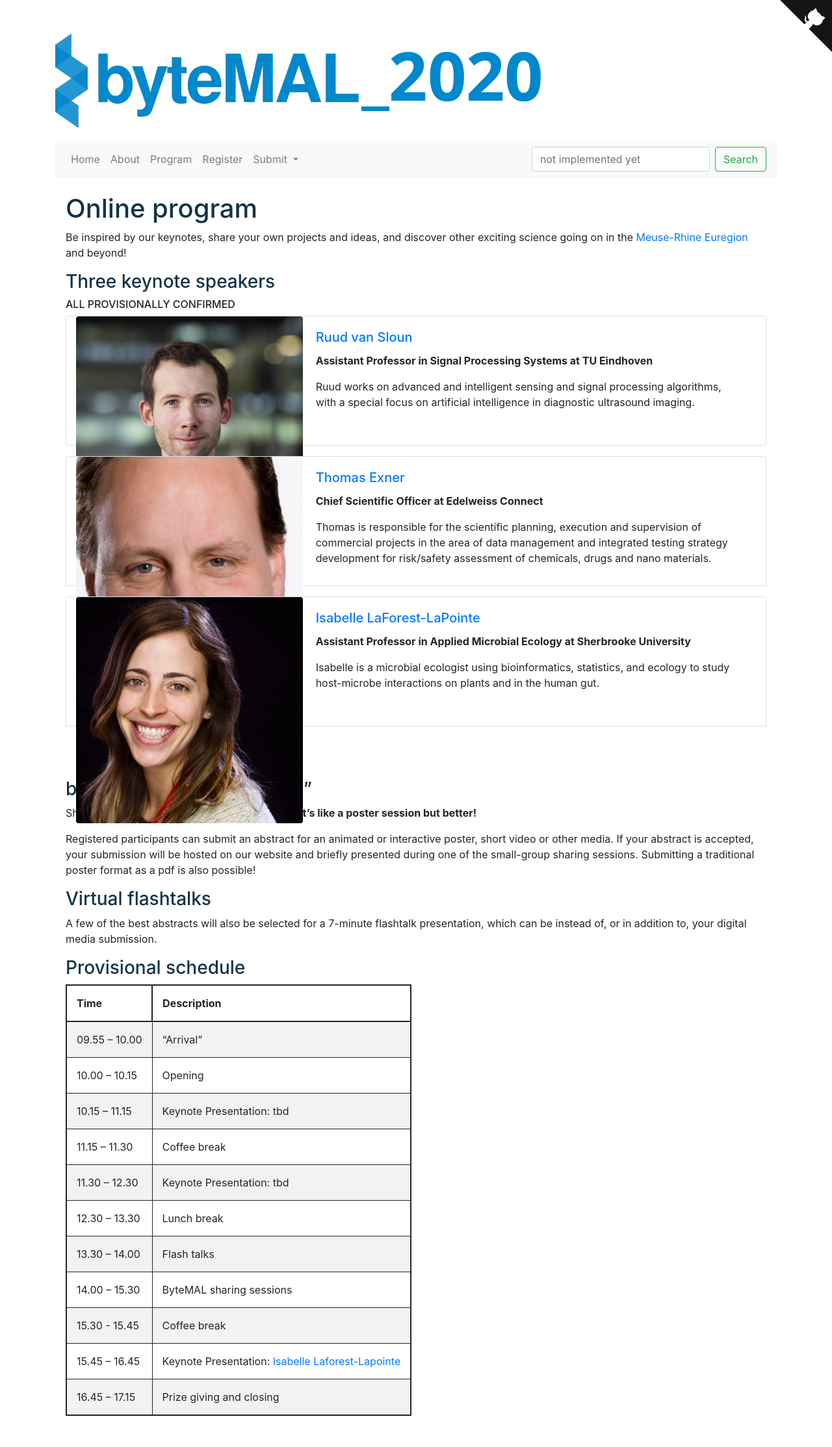
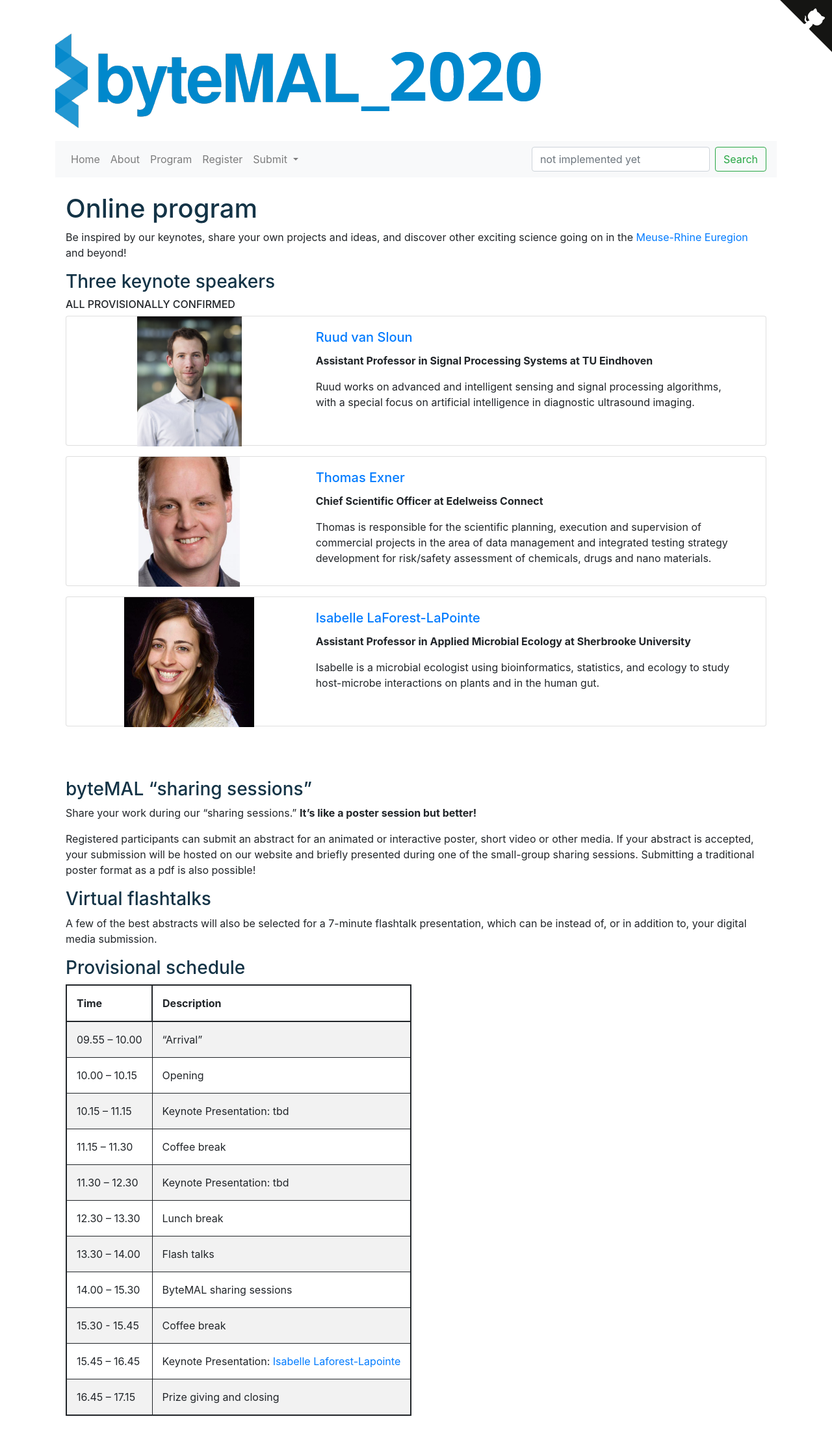
Before and after one commit to bytemal/bytemal-2020, a Jekyll site: the page built from _pages/program.md, in a window 1280 px wide. Shown: the whole page at 65% size. Built offline with Jekyll 4.4.1, drawn with Linux system fonts in a browser that asks for light colours.

Commit message:
keynote image sizing css

```diff
--- a/_pages/program.md
+++ b/_pages/program.md
@@ -12,11 +12,10 @@
 
 ###### ALL PROVISIONALLY CONFIRMED
 
-
 <div class="card container-md mb-3" style="max-height: 200px">
   <div class="row no-gutters">
     <div class="col-md-4">
-      <img src="/bytemal-2020/images/ruud.jpg" class="card-img rounded" alt="Ruud van Sloun" style="object-fit: contain; max-height: 100%">
+      <img src="/bytemal-2020/images/ruud.jpg" class="card-img rounded-lg" alt="Ruud van Sloun">
     </div>
     <div class="col-md-8">
       <div class="card-body">
@@ -31,7 +30,7 @@
 <div class="card container-md mb-3" style="max-height: 200px">
   <div class="row no-gutters">
     <div class="col-md-4">
-      <img src="/bytemal-2020/images/thomas.jpg" class="card-img rounded" alt="Thomas Exner" style="object-fit: contain; max-height: 100%">
+      <img src="/bytemal-2020/images/thomas.jpg" class="card-img rounded-lg" alt="Thomas Exner">
     </div>
     <div class="col-md-8">
       <div class="card-body">
@@ -46,7 +45,7 @@
 <div class="card container-md mb-3" style="max-height: 200px">
   <div class="row no-gutters">
     <div class="col-md-4">
-      <img src="/bytemal-2020/images/isabelle.jpg" class="card-img rounded" alt="Isabelle Laforest-Lapointe" style="object-fit: contain; max-height: 100%">
+      <img src="/bytemal-2020/images/isabelle.jpg" class="card-img rounded-lg" alt="Isabelle Laforest-Lapointe">
     </div>
     <div class="col-md-8">
       <div class="card-body">
--- a/css/main.css
+++ b/css/main.css
@@ -9,3 +9,8 @@
 }
 th{ border:2px solid ;  padding: 15px; }
 td{ border:1px solid ;  padding: 15px; }
+
+.card-img{
+  object-fit: contain;
+  max-height: 200px;
+}
```
